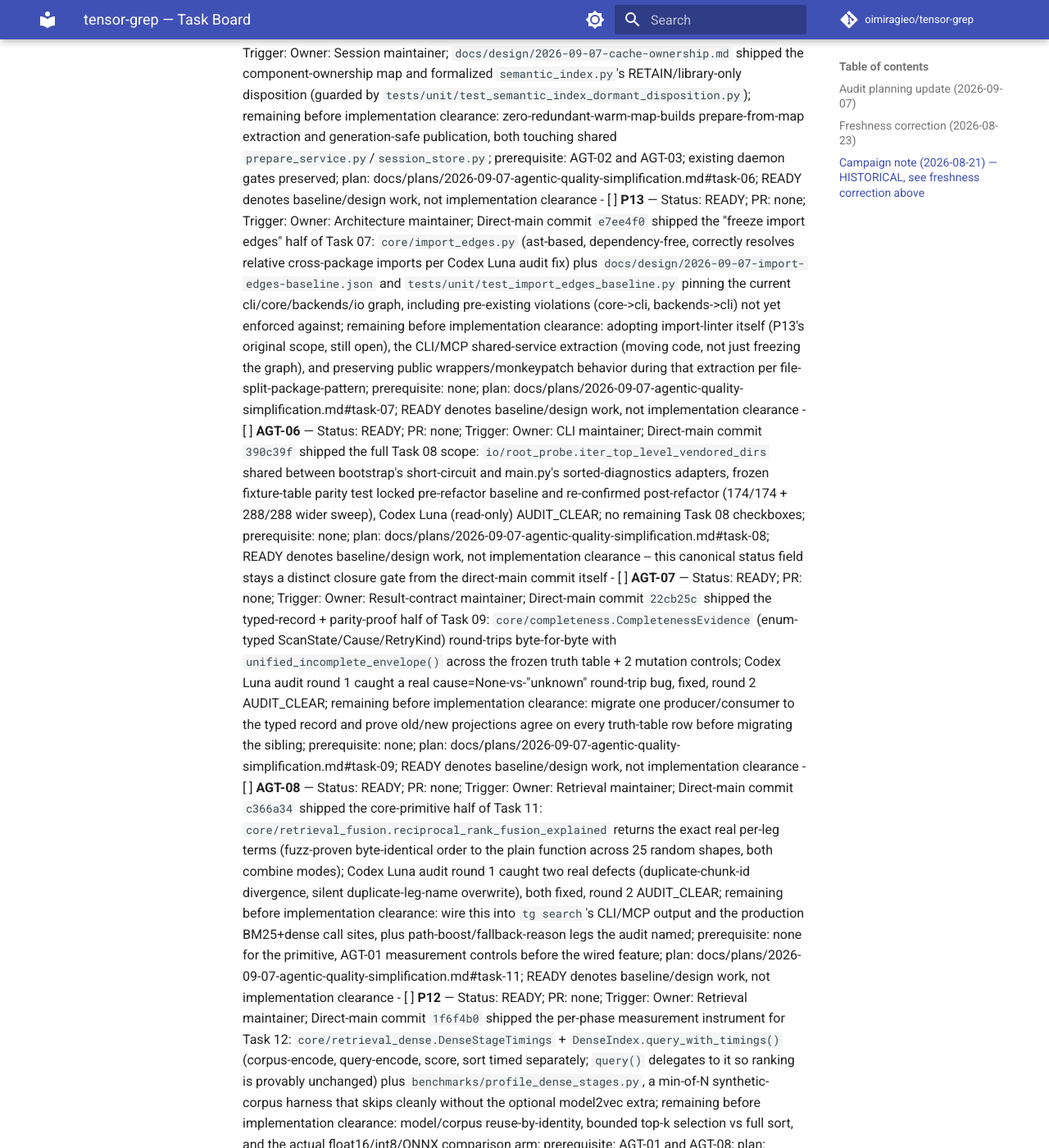
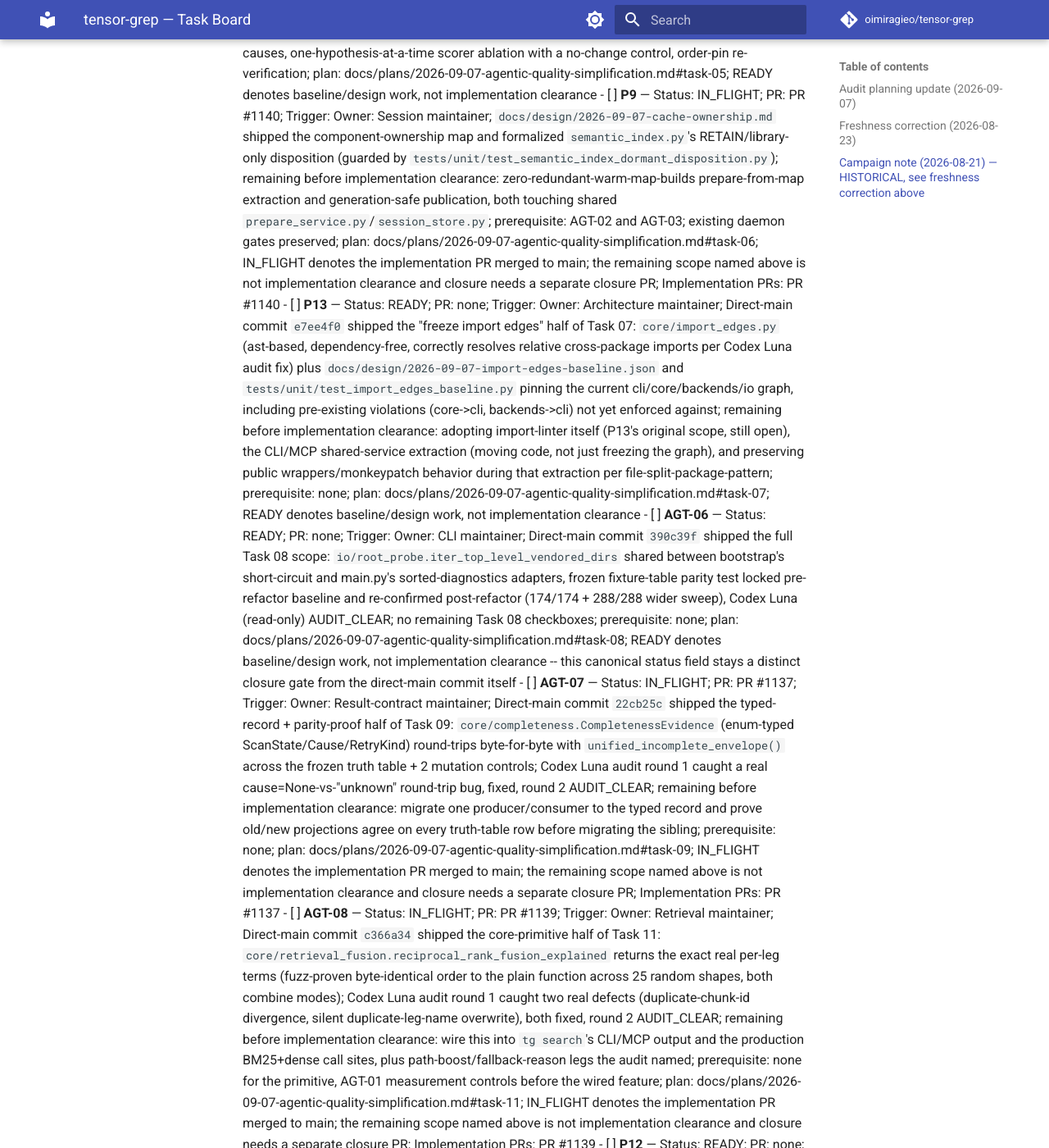
Before and after one commit to oimiragieo/tensor-grep, an MkDocs documentation site: the page built from docs/TASK_BOARD.md, in a window 1280 px wide and 1400 px high, scrolled down 5367 px. Shown: the whole window at 82% size. Built offline with MkDocs 1.6.1 and Material for MkDocs 9.7.7, drawn with Linux system fonts in a browser that asks for light colours; comment, search, counter and statistics services are not loaded; some of the changed text lies outside the part shown.

Commit message:
docs: reconcile TASK_BOARD status for the 5 merged agentic-quality PRs
AGT-02/AGT-03/AGT-07/AGT-08/P9 each carried `Status: READY` (AGT-03: BLOCKED)
with `PR: none`, while docs/BACKLOG.md records each as SHIPPED/IN PROGRESS with a
merged PR (#1136/#1138/#1137/#1139/#1140, all CI green). Board readers therefore
saw five finished implementation PRs as unstarted work -- the A75 false-dispatch
class.

Flips those five rows to IN_FLIGHT with their literal PR field and the ordered
`Implementation PRs:` receipt the canonical-index grammar requires, and replaces
the now-contradictory "READY denotes baseline/design work" trailer on those rows
with the IN_FLIGHT meaning (implementation merged; closure still needs a separate
closure PR). Remaining-scope prose on each row is unchanged.

No product code. AGT-06 deliberately stays READY: its work landed as direct-main
`390c39f` with no PR, and the index grammar requires a literal `PR #NNN` for
IN_FLIGHT/SHIPPED.

Verified: tests/unit/test_backlog_tracker_truth.py + test_task_board_freshness.py
+ test_public_docs_governance.py + test_governance_doc_size_ratchet.py, 99 passed.

Co-Authored-By: Claude Opus 5 (1M context) <noreply@anthropic.com>
Claude-Session: https://claude.ai/code/session_017dXq2wuRT1uZTHEcxvNtc4

```diff
--- a/docs/TASK_BOARD.md
+++ b/docs/TASK_BOARD.md
@@ -159,15 +159,15 @@ unchanged: Task 2A not GREEN (#966 drafted, RED by design), W3 rust/e2e shared-b
 
 Canonical status index version: 2026-09-07.1
 - [ ] **AGT-01** — Status: READY; PR: none; Trigger: Owner: Evaluation maintainer; Measure correct task outcomes and confident wrong primary targets; prerequisite: none; plan: docs/plans/2026-09-07-agentic-quality-simplification.md#task-01; READY denotes baseline/design work, not implementation clearance
-- [ ] **AGT-02** — Status: READY; PR: none; Trigger: Owner: Session maintainer; Reproduce residual S4 refresh race and label decision freshness; prerequisite: none; plan: docs/plans/2026-09-07-agentic-quality-simplification.md#task-02; READY denotes baseline/design work, not implementation clearance
-- [ ] **AGT-03** — Status: BLOCKED; PR: none; Trigger: Owner: Agent protocol maintainer; Typed validators, stop conditions and canonical session prepare wire; prerequisite: AGT-02 generation contract; plan: docs/plans/2026-09-07-agentic-quality-simplification.md#task-03; READY denotes baseline/design work, not implementation clearance
+- [ ] **AGT-02** — Status: IN_FLIGHT; PR: PR #1136; Trigger: Owner: Session maintainer; Reproduce residual S4 refresh race and label decision freshness; prerequisite: none; plan: docs/plans/2026-09-07-agentic-quality-simplification.md#task-02; IN_FLIGHT denotes the implementation PR merged to main; the remaining scope named above is not implementation clearance and closure needs a separate closure PR; Implementation PRs: PR #1136
+- [ ] **AGT-03** — Status: IN_FLIGHT; PR: PR #1138; Trigger: Owner: Agent protocol maintainer; Typed validators, stop conditions and canonical session prepare wire; prerequisite: AGT-02 generation contract; plan: docs/plans/2026-09-07-agentic-quality-simplification.md#task-03; IN_FLIGHT denotes the implementation PR merged to main; the remaining scope named above is not implementation clearance and closure needs a separate closure PR; Implementation PRs: PR #1138
 - [ ] **AGT-04** — Status: READY; PR: none; Trigger: Owner: Edit verification maintainer; Direct-main commit `9377ea4` shipped dependency-tree pruning + finite population budget (fail-closed on incomplete population); remaining before implementation clearance: Git-tracked identity as primary population source, reviewed design doc, symlink/junction confined-primitive controls, full valid/unrelated/no-op/malformed/legacy control-matrix re-run; plan: docs/plans/2026-09-07-agentic-quality-simplification.md#task-04; READY denotes baseline/design work, not implementation clearance
 - [ ] **AGT-05** — Status: READY; PR: none; Trigger: Owner: Ranking maintainer; Direct-main commit `bb1aa70` shipped a confidence-calibration REPORT (fixed bins + selective-accuracy-vs-coverage curve, additive, no scorer/ranking change); remaining before implementation clearance: DEVELOPMENT-data paraphrases + holdout-safe hardcases, feature tracing for wrong-primary causes, one-hypothesis-at-a-time scorer ablation with a no-change control, order-pin re-verification; plan: docs/plans/2026-09-07-agentic-quality-simplification.md#task-05; READY denotes baseline/design work, not implementation clearance
-- [ ] **P9** — Status: READY; PR: none; Trigger: Owner: Session maintainer; `docs/design/2026-09-07-cache-ownership.md` shipped the component-ownership map and formalized `semantic_index.py`'s RETAIN/library-only disposition (guarded by `tests/unit/test_semantic_index_dormant_disposition.py`); remaining before implementation clearance: zero-redundant-warm-map-builds prepare-from-map extraction and generation-safe publication, both touching shared `prepare_service.py`/`session_store.py`; prerequisite: AGT-02 and AGT-03; existing daemon gates preserved; plan: docs/plans/2026-09-07-agentic-quality-simplification.md#task-06; READY denotes baseline/design work, not implementation clearance
+- [ ] **P9** — Status: IN_FLIGHT; PR: PR #1140; Trigger: Owner: Session maintainer; `docs/design/2026-09-07-cache-ownership.md` shipped the component-ownership map and formalized `semantic_index.py`'s RETAIN/library-only disposition (guarded by `tests/unit/test_semantic_index_dormant_disposition.py`); remaining before implementation clearance: zero-redundant-warm-map-builds prepare-from-map extraction and generation-safe publication, both touching shared `prepare_service.py`/`session_store.py`; prerequisite: AGT-02 and AGT-03; existing daemon gates preserved; plan: docs/plans/2026-09-07-agentic-quality-simplification.md#task-06; IN_FLIGHT denotes the implementation PR merged to main; the remaining scope named above is not implementation clearance and closure needs a separate closure PR; Implementation PRs: PR #1140
 - [ ] **P13** — Status: READY; PR: none; Trigger: Owner: Architecture maintainer; Direct-main commit `e7ee4f0` shipped the "freeze import edges" half of Task 07: `core/import_edges.py` (ast-based, dependency-free, correctly resolves relative cross-package imports per Codex Luna audit fix) plus `docs/design/2026-09-07-import-edges-baseline.json` and `tests/unit/test_import_edges_baseline.py` pinning the current cli/core/backends/io graph, including pre-existing violations (core->cli, backends->cli) not yet enforced against; remaining before implementation clearance: adopting import-linter itself (P13's original scope, still open), the CLI/MCP shared-service extraction (moving code, not just freezing the graph), and preserving public wrappers/monkeypatch behavior during that extraction per file-split-package-pattern; prerequisite: none; plan: docs/plans/2026-09-07-agentic-quality-simplification.md#task-07; READY denotes baseline/design work, not implementation clearance
 - [ ] **AGT-06** — Status: READY; PR: none; Trigger: Owner: CLI maintainer; Direct-main commit `390c39f` shipped the full Task 08 scope: `io/root_probe.iter_top_level_vendored_dirs` shared between bootstrap's short-circuit and main.py's sorted-diagnostics adapters, frozen fixture-table parity test locked pre-refactor baseline and re-confirmed post-refactor (174/174 + 288/288 wider sweep), Codex Luna (read-only) AUDIT_CLEAR; no remaining Task 08 checkboxes; prerequisite: none; plan: docs/plans/2026-09-07-agentic-quality-simplification.md#task-08; READY denotes baseline/design work, not implementation clearance -- this canonical status field stays a distinct closure gate from the direct-main commit itself
-- [ ] **AGT-07** — Status: READY; PR: none; Trigger: Owner: Result-contract maintainer; Direct-main commit `22cb25c` shipped the typed-record + parity-proof half of Task 09: `core/completeness.CompletenessEvidence` (enum-typed ScanState/Cause/RetryKind) round-trips byte-for-byte with `unified_incomplete_envelope()` across the frozen truth table + 2 mutation controls; Codex Luna audit round 1 caught a real cause=None-vs-"unknown" round-trip bug, fixed, round 2 AUDIT_CLEAR; remaining before implementation clearance: migrate one producer/consumer to the typed record and prove old/new projections agree on every truth-table row before migrating the sibling; prerequisite: none; plan: docs/plans/2026-09-07-agentic-quality-simplification.md#task-09; READY denotes baseline/design work, not implementation clearance
-- [ ] **AGT-08** — Status: READY; PR: none; Trigger: Owner: Retrieval maintainer; Direct-main commit `c366a34` shipped the core-primitive half of Task 11: `core/retrieval_fusion.reciprocal_rank_fusion_explained` returns the exact real per-leg terms (fuzz-proven byte-identical order to the plain function across 25 random shapes, both combine modes); Codex Luna audit round 1 caught two real defects (duplicate-chunk-id divergence, silent duplicate-leg-name overwrite), both fixed, round 2 AUDIT_CLEAR; remaining before implementation clearance: wire this into `tg search`'s CLI/MCP output and the production BM25+dense call sites, plus path-boost/fallback-reason legs the audit named; prerequisite: none for the primitive, AGT-01 measurement controls before the wired feature; plan: docs/plans/2026-09-07-agentic-quality-simplification.md#task-11; READY denotes baseline/design work, not implementation clearance
+- [ ] **AGT-07** — Status: IN_FLIGHT; PR: PR #1137; Trigger: Owner: Result-contract maintainer; Direct-main commit `22cb25c` shipped the typed-record + parity-proof half of Task 09: `core/completeness.CompletenessEvidence` (enum-typed ScanState/Cause/RetryKind) round-trips byte-for-byte with `unified_incomplete_envelope()` across the frozen truth table + 2 mutation controls; Codex Luna audit round 1 caught a real cause=None-vs-"unknown" round-trip bug, fixed, round 2 AUDIT_CLEAR; remaining before implementation clearance: migrate one producer/consumer to the typed record and prove old/new projections agree on every truth-table row before migrating the sibling; prerequisite: none; plan: docs/plans/2026-09-07-agentic-quality-simplification.md#task-09; IN_FLIGHT denotes the implementation PR merged to main; the remaining scope named above is not implementation clearance and closure needs a separate closure PR; Implementation PRs: PR #1137
+- [ ] **AGT-08** — Status: IN_FLIGHT; PR: PR #1139; Trigger: Owner: Retrieval maintainer; Direct-main commit `c366a34` shipped the core-primitive half of Task 11: `core/retrieval_fusion.reciprocal_rank_fusion_explained` returns the exact real per-leg terms (fuzz-proven byte-identical order to the plain function across 25 random shapes, both combine modes); Codex Luna audit round 1 caught two real defects (duplicate-chunk-id divergence, silent duplicate-leg-name overwrite), both fixed, round 2 AUDIT_CLEAR; remaining before implementation clearance: wire this into `tg search`'s CLI/MCP output and the production BM25+dense call sites, plus path-boost/fallback-reason legs the audit named; prerequisite: none for the primitive, AGT-01 measurement controls before the wired feature; plan: docs/plans/2026-09-07-agentic-quality-simplification.md#task-11; IN_FLIGHT denotes the implementation PR merged to main; the remaining scope named above is not implementation clearance and closure needs a separate closure PR; Implementation PRs: PR #1139
 - [ ] **P12** — Status: READY; PR: none; Trigger: Owner: Retrieval maintainer; Direct-main commit `1f6f4b0` shipped the per-phase measurement instrument for Task 12: `core/retrieval_dense.DenseStageTimings` + `DenseIndex.query_with_timings()` (corpus-encode, query-encode, score, sort timed separately; `query()` delegates to it so ranking is provably unchanged) plus `benchmarks/profile_dense_stages.py`, a min-of-N synthetic-corpus harness that skips cleanly without the optional model2vec extra; remaining before implementation clearance: model/corpus reuse-by-identity, bounded top-k selection vs full sort, and the actual float16/int8/ONNX comparison arm; prerequisite: AGT-01 and AGT-08; plan: docs/plans/2026-09-07-agentic-quality-simplification.md#task-12; READY denotes baseline/design work, not implementation clearance
 - [ ] **P14** — Status: READY; PR: none; Trigger: Owner: Symbol intelligence maintainer; Direct-main commit `3a69430` shipped Task 13's inventory checkbox: docs/design/2026-09-07-p14-provenance-census.md census confirms defs/refs/callers and mcp_symbol_tools.py carry no per-fact provenance today (only a per-file/per-target string exists at repo_map.py:2416), and removed/hedged the unsubstantiated first-to-market claim per the audit's own research-correction note, pinned by tests/unit/test_symbol_fact_provenance.py; remaining before implementation clearance: the actual provenance envelope + method/freshness/confidence_kind fields on defs/refs/callers, and the LSP precise-provider pilot; prerequisite: AGT-01/02/07 (all shipped); plan: docs/plans/2026-09-07-agentic-quality-simplification.md#task-13; READY denotes baseline/design work, not implementation clearance
 - [x] **P7** — Status: RETIRED; PR: none; Trigger: Direct-main commit `251cbaf` closed Task 14 as research, no code: docs/design/2026-09-07-p7-cache-coverage-research.md census confirms mtime-aware in-process caching already covers parser/query/source (`repo_map_cache._mtime_aware_cache`, `ast_scan.py`'s per-scan `source_cache`, 13 other cache sites); P7's literal ask (a persistent disk `.tensor-grep/ast_cache/`) is redundant with P9's daemon-based warm-cache design and reintroduces the exact cross-process invalidation-desync risk P7's own acceptance bar warned against; no measured gap found, none manufactured; reopen only under P9's scope if a real gap surfaces once P9 ships; plan: docs/plans/2026-09-07-agentic-quality-simplification.md#task-14
```
